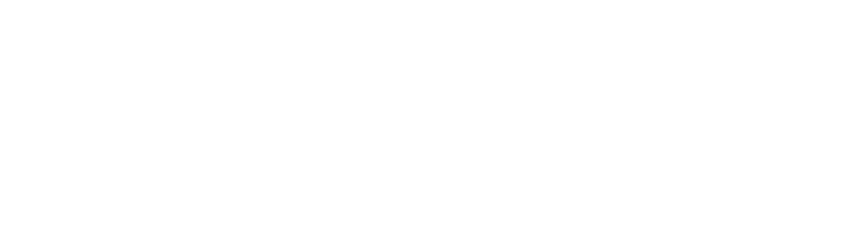
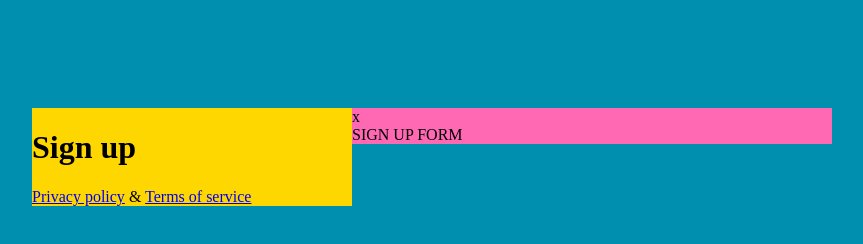
Before and after one commit to hillagvar/6-sign-up, a plain HTML site: page index.html in a window 1280 px wide. Shown: the whole page, without its empty margins (208-1071 px from the left). Drawn offline with Linux system fonts and the light colour scheme.

Commit message:
initial structure #1

```diff
--- a/css/main.css
+++ b/css/main.css
@@ -0,0 +1,57 @@
+body {
+    background-color: #008fae;
+}
+
+.container {
+    display: inline-block;
+    width: 800px;
+    margin-top: 100px;
+    margin-left: calc(50% - 400px);
+}
+
+.left-column {
+    display: inline-block;
+    width: 40%;
+    float: left;
+    background-color: gold;
+
+
+}
+
+.main-title {
+
+
+}
+
+.bottom-links {
+
+}
+
+.bottom-links > a {
+
+
+}
+
+.bottom-links > span {
+
+
+}
+
+.right-column {
+    display: inline-block;
+    width: 60%;
+    float: left;
+    background-color:hotpink;
+
+
+}
+
+.close {
+
+
+}
+
+
+.form {
+
+}
--- a/index.html
+++ b/index.html
@@ -7,7 +7,24 @@
     <title>Sign up</title>
     <link rel="stylesheet" href="./css/main.css">
 </head>
+
 <body>
+    <main class="container">
+        <div class="left-column">
+            <h1 class="main-title">Sign up</h1>
+            <div class="bottom-links">
+                <a href="#">Privacy policy</a>
+                <span>&</span>
+                <a href="#">Terms of service</a>
+            </div>
+        </div>
+        <div class="right-column">
+            <div class="close">x</div>
+            <form class="form">
+                SIGN UP FORM
+            </form>
+        </div>
+    </main>
+</body>
 
-</body>
 </html>
```
Also changed, not shown: 1 other file.
